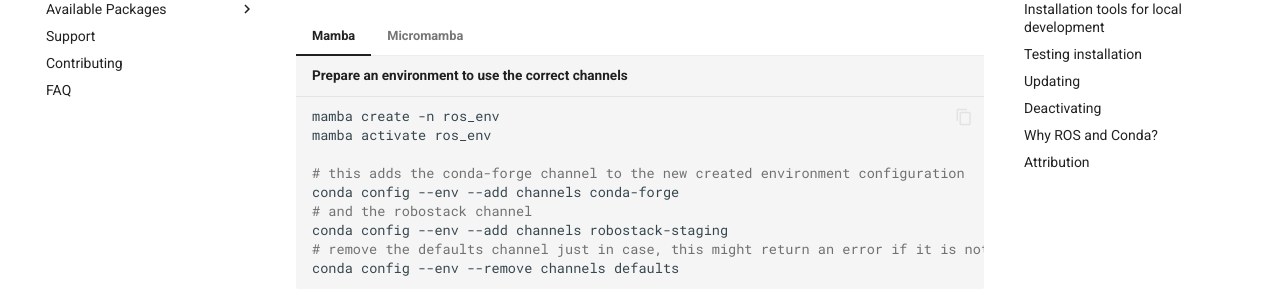
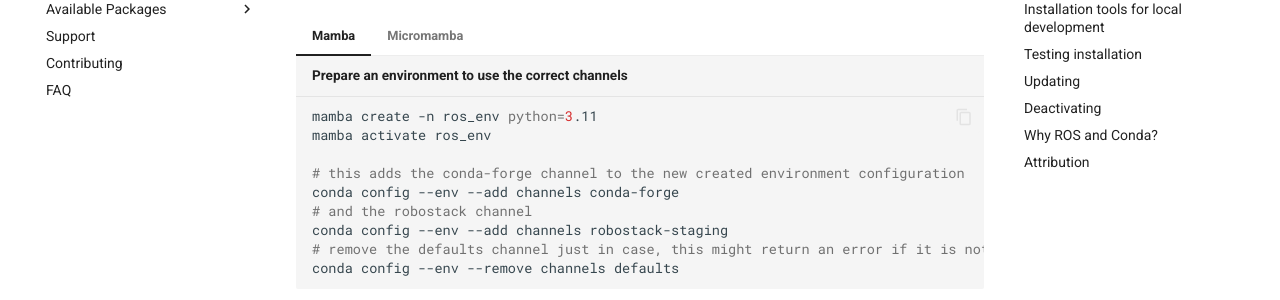
Before and after one commit to RoboStack/robostack.github.io, an MkDocs documentation site: the page built from docs/GettingStarted.md, in a window 1280 px wide and 900 px high, scrolled down 822 px. Shown: the part 153-453 px from the top of the window. Built offline with MkDocs 1.6.1 and Material for MkDocs 9.7.7, drawn with Linux system fonts in a browser that asks for light colours; comment, search, counter and statistics services are not loaded.

Commit message:
Explicitly install py311

````diff
--- a/docs/GettingStarted.md
+++ b/docs/GettingStarted.md
@@ -25,7 +25,7 @@
 === "Mamba"
 
     ```bash title="Prepare an environment to use the correct channels"
-    mamba create -n ros_env
+    mamba create -n ros_env python=3.11
     mamba activate ros_env
 
     # this adds the conda-forge channel to the new created environment configuration
@@ -56,7 +56,7 @@
 
     ```bash title="ROS1 Noetic"
     # Create a ros-noetic desktop environment
-    micromamba create -n ros_env -c conda-forge -c robostack-staging ros-noetic-desktop
+    micromamba create -n ros_env -c conda-forge -c robostack-staging ros-noetic-desktop python=3.11
 
     # Activate the environment
     micromamba activate ros_env
````
